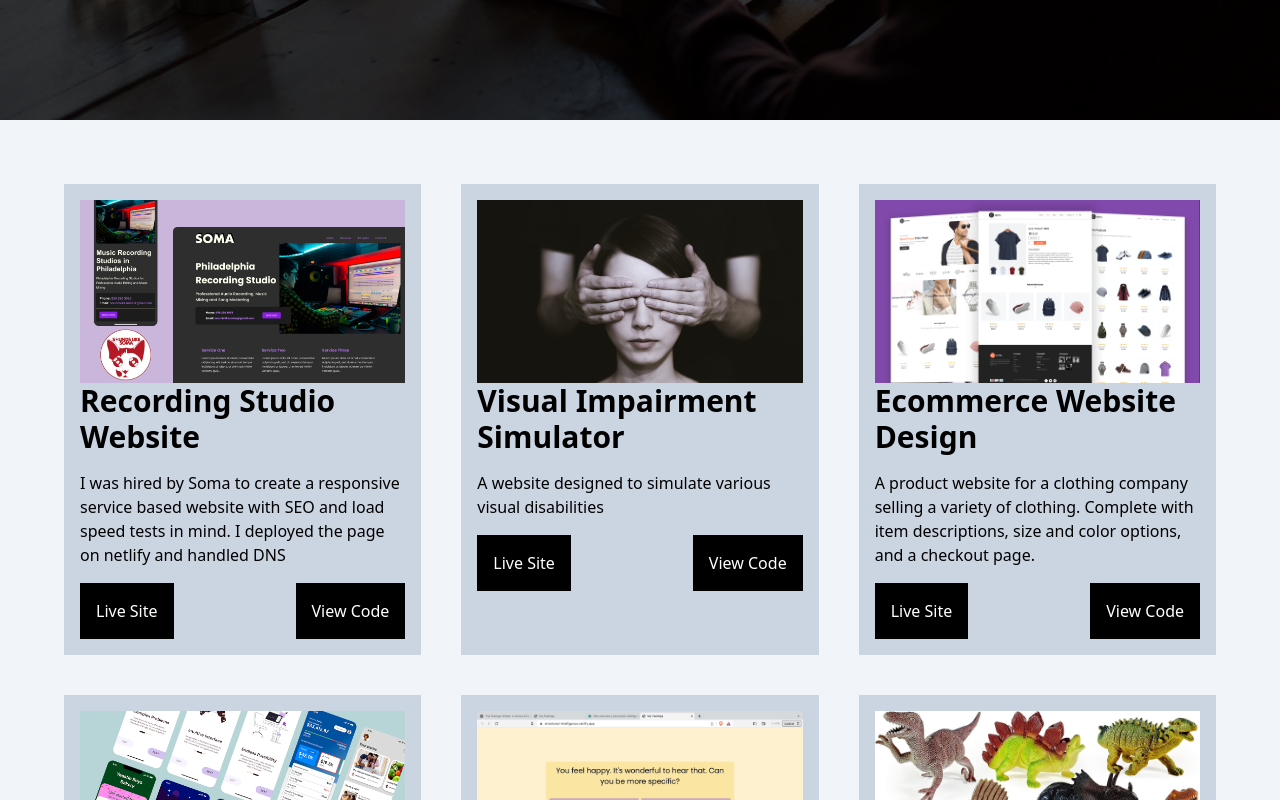
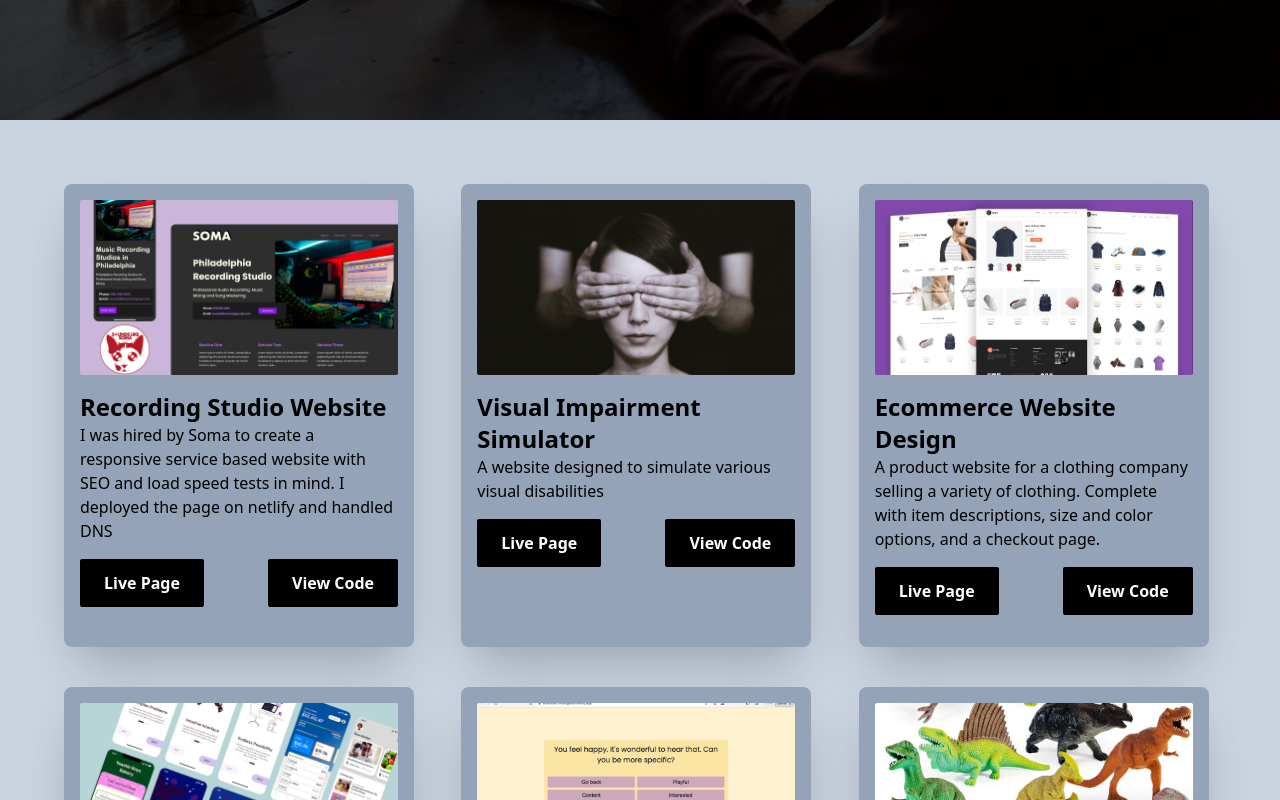
Before and after one commit to zackhanni/zachary.works, a Next.js app: page / in a window 1280 px wide. Shown: the part 680-1480 px from the top of the page. Built offline with nearby package versions, Linux system fonts and the light colour scheme.

Commit message:
fix projectd look/css

```diff
--- a/app/components/Projects.tsx
+++ b/app/components/Projects.tsx
@@ -3,30 +3,40 @@ import Image from "next/image";
 
 function Projects() {
   return (
-    <section id="projects" className="py-16 bg-slate-100">
-      <div className="max-w-[90%] md:max-w-[1200] m-auto grid gap-10 pb-20 grid-cols-1 sm:grid-cols-2 lg:grid-cols-3">
+    <section id="projects" className="py-16 bg-slate-300">
+      <ul className="max-w-[90%] md:max-w-[1200] m-auto grid gap-10 pb-20 grid-cols-1 sm:grid-cols-2 lg:grid-cols-3">
         {ProjectsData.map((project) => {
           return (
-            <div className="project-card bg-slate-300 p-4" key={project.title}>
+            <li
+              id="project-card"
+              className="md:max-w-[350px] bg-slate-400 p-4 rounded-lg shadow-2xl"
+              key={project.title}
+            >
               <Image
                 src={project.src}
-                height={150}
-                width={300}
+                height={175}
+                width={350}
                 alt={project.title}
-                className="object-cover w-full"
+                className="object-cover w-full h-[175px] rounded-sm"
               />
-              <div className="">
-                <p className="text-3xl font-bold">{project.title}</p>
-                <p className="py-4">{project.description}</p>
-                <div className="buttons flex justify-between">
-                  <button className="p-4 bg-black text-white">Live Site</button>
-                  <button className="p-4 bg-black text-white">View Code</button>
+              <div className="py-4">
+                <div>
+                  <p className="text-2xl font-bold">{project.title}</p>
+                  <p className="pb-4">{project.description}</p>
+                </div>
+                <div id="project-buttons" className="flex justify-between">
+                  <button className="px-6 py-3 bg-black text-white rounded-sm font-semibold">
+                    Live Page
+                  </button>
+                  <button className="px-6 py-3 bg-black text-white rounded-sm font-semibold">
+                    View Code
+                  </button>
                 </div>
               </div>
-            </div>
+            </li>
           );
         })}
-      </div>
+      </ul>
     </section>
   );
 }
```
